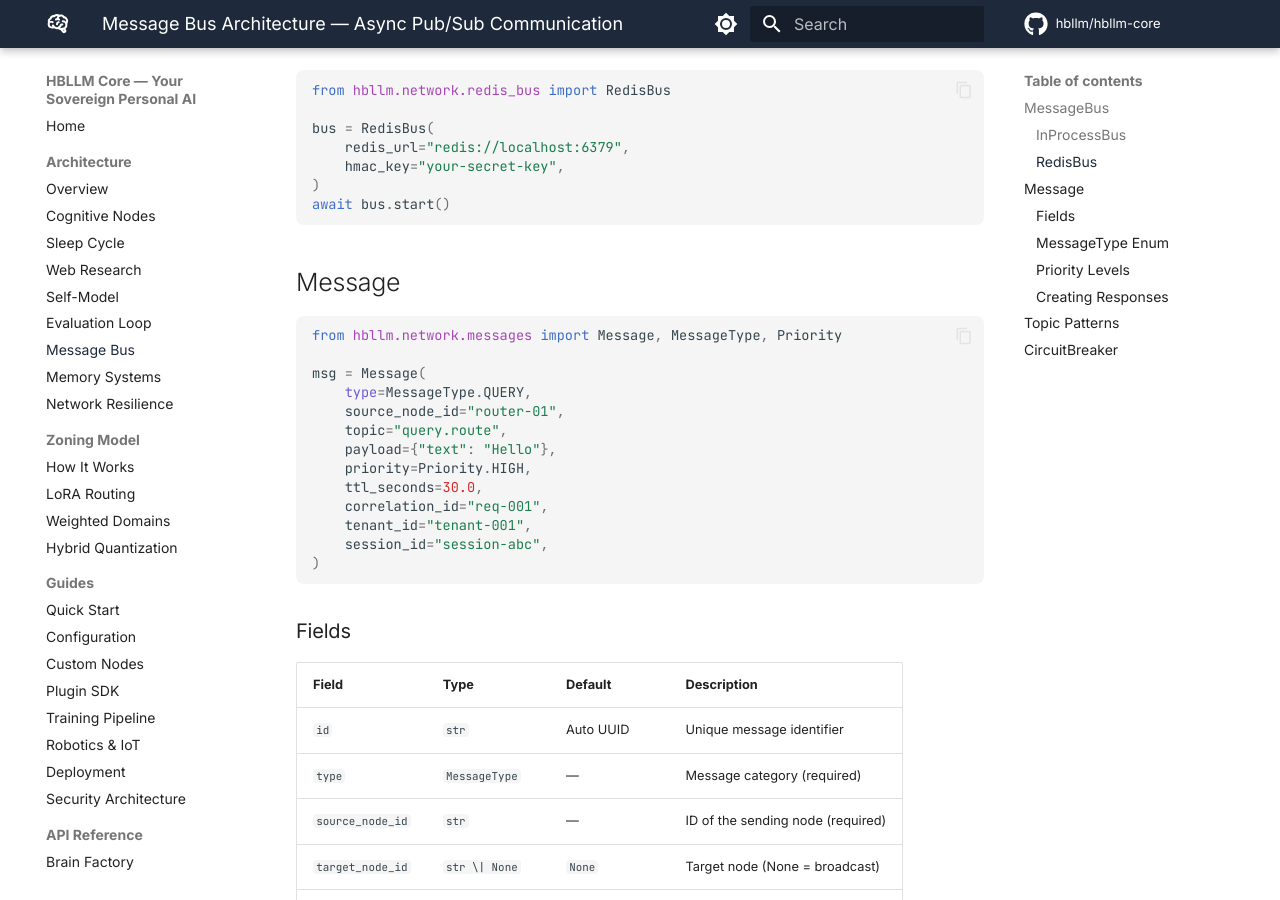
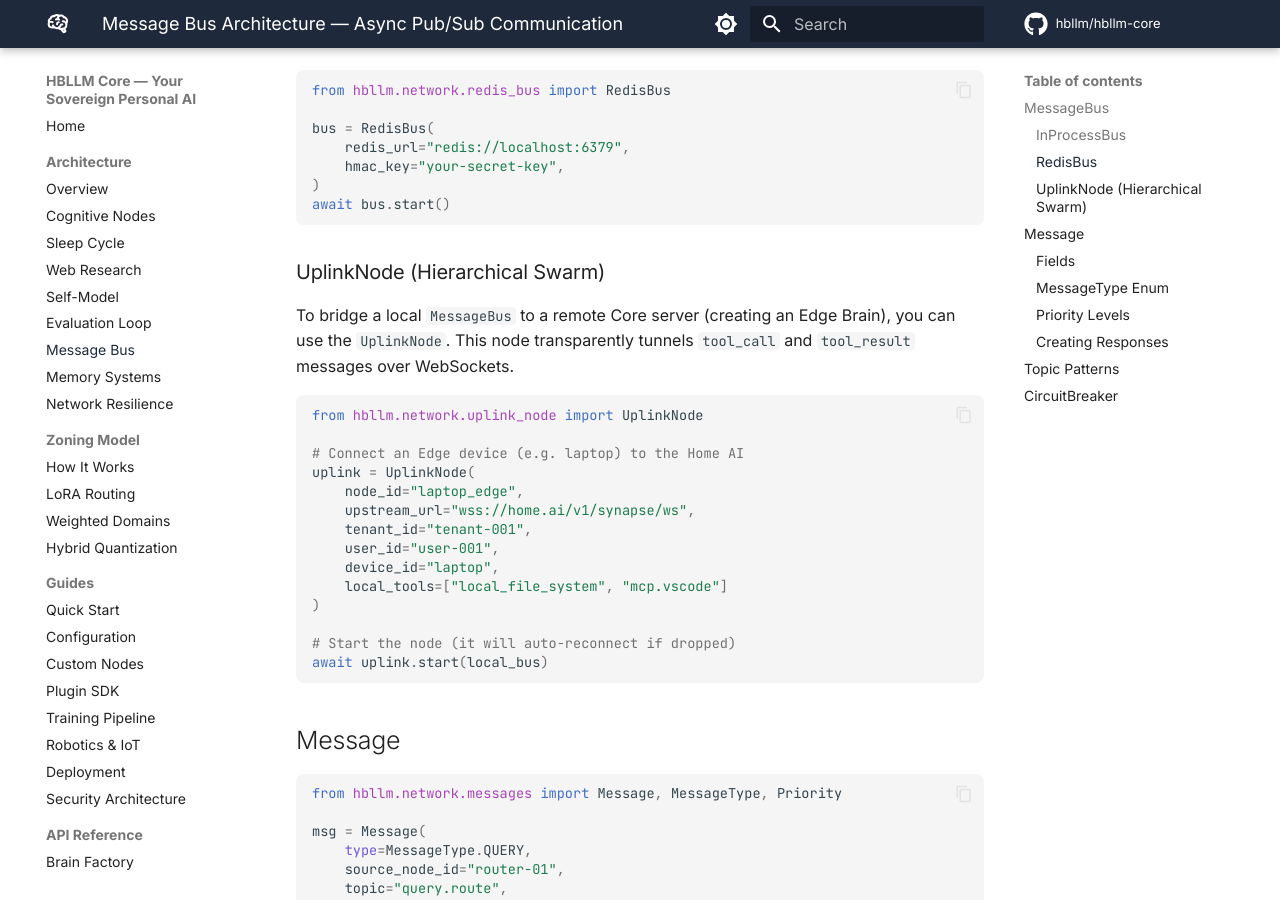
Before and after one commit to HBLLM/hbllm-core, an MkDocs documentation site: the page built from docs/architecture/message-bus.md, in a window 1280 px wide and 900 px high, scrolled down 720 px. Built offline with MkDocs 1.6.1 and Material for MkDocs 9.7.7, drawn with Linux system fonts in a browser that asks for light colours; comment, search, counter and statistics services are not loaded.

Commit message:
docs: update architecture docs with hierarchical swarm and uplink node details

````diff
--- a/docs/architecture/message-bus.md
+++ b/docs/architecture/message-bus.md
@@ -41,6 +41,27 @@ bus = RedisBus(
     hmac_key="your-secret-key",
 )
 await bus.start()
+```
+
+### UplinkNode (Hierarchical Swarm)
+
+To bridge a local `MessageBus` to a remote Core server (creating an Edge Brain), you can use the `UplinkNode`. This node transparently tunnels `tool_call` and `tool_result` messages over WebSockets.
+
+```python
+from hbllm.network.uplink_node import UplinkNode
+
+# Connect an Edge device (e.g. laptop) to the Home AI
+uplink = UplinkNode(
+    node_id="laptop_edge",
+    upstream_url="wss://home.ai/v1/synapse/ws",
+    tenant_id="tenant-001",
+    user_id="user-001",
+    device_id="laptop",
+    local_tools=["local_file_system", "mcp.vscode"]
+)
+
+# Start the node (it will auto-reconnect if dropped)
+await uplink.start(local_bus)
 ```
 
 ## Message
````
Also changed, not shown: README.md (+1 -0 lines), docs/architecture/overview.md (+13 -0 lines), docs/index.md (+10 -0 lines).
